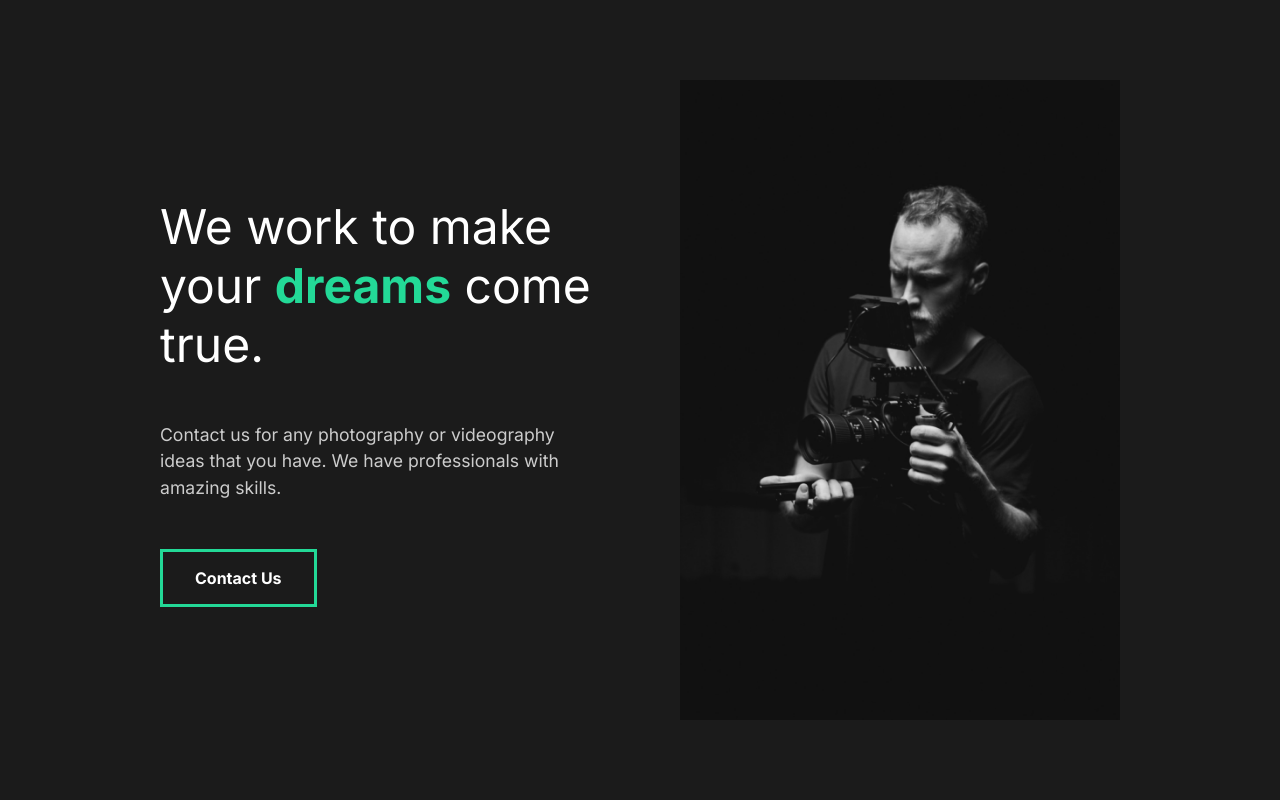
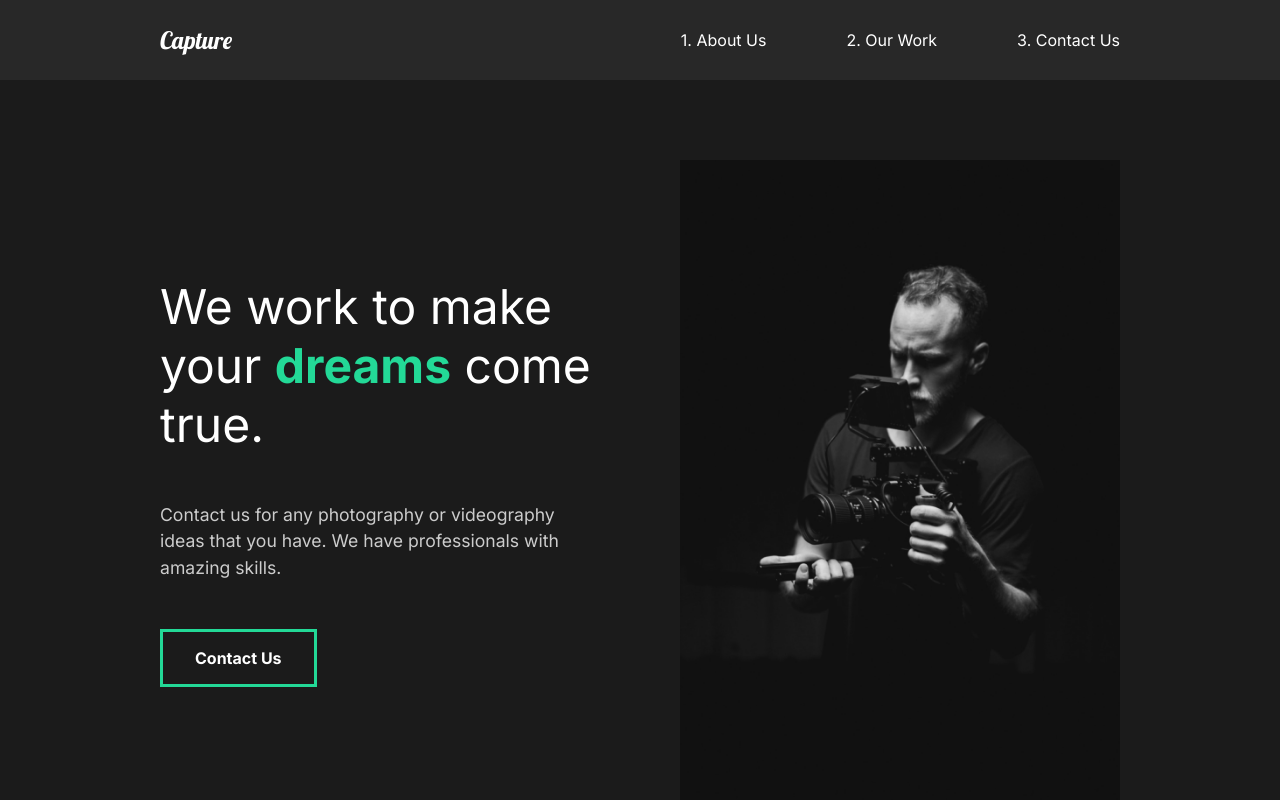
Before and after one commit to EhsanSar9135/capture-portfolio, a React (Create React App) app: page / in a window 1280 px wide. Shown: the top 800 px of the page. Built offline with nearby package versions, Linux system fonts and the light colour scheme; the HTML template or start-up script is replaced by a standard one.

Commit message:
Creating Our Nav

```diff
--- a/src/App.jsx
+++ b/src/App.jsx
@@ -1,6 +1,7 @@
 import React from "react";
 // Import Style
 import GlobalStyle from "./components/GlobalStyle";
+import Nav from "./components/Nav";
 // Import Pages
 import AboutUs from "./pages/AboutUs";
 
@@ -8,6 +9,7 @@
    return (
       <>
          <GlobalStyle />
+         <Nav />
          <AboutUs />
       </>
    );
--- /dev/null
+++ b/src/components/Nav.jsx
@@ -0,0 +1,54 @@
+import React from "react";
+import styled from "styled-components";
+
+const Nav = () => {
+   return (
+      <StyledNav>
+         <h1>
+            <a id="logo" href="/">
+               Capture
+            </a>
+         </h1>
+         <ul>
+            <li>
+               <a href="/">1. About Us</a>
+            </li>
+            <li>
+               <a href="/">2. Our Work</a>
+            </li>
+            <li>
+               <a href="/">3. Contact Us</a>
+            </li>
+         </ul>
+      </StyledNav>
+   );
+};
+
+const StyledNav = styled.nav`
+   min-height: 10vh;
+   display: flex;
+   margin: auto;
+   justify-content: space-between;
+   align-items: center;
+   padding: 1rem 10rem;
+   background: #282828;
+   a {
+      color: #fff;
+      text-decoration: none;
+   }
+   ul {
+      display: flex;
+      list-style: none;
+   }
+   #logo {
+      font-size: 1.5rem;
+      font-family: "Lobster", cursive;
+      font-weight: lighter;
+   }
+   li {
+      padding-left: 5rem;
+      position: relative;
+   }
+`;
+
+export default Nav;
```
